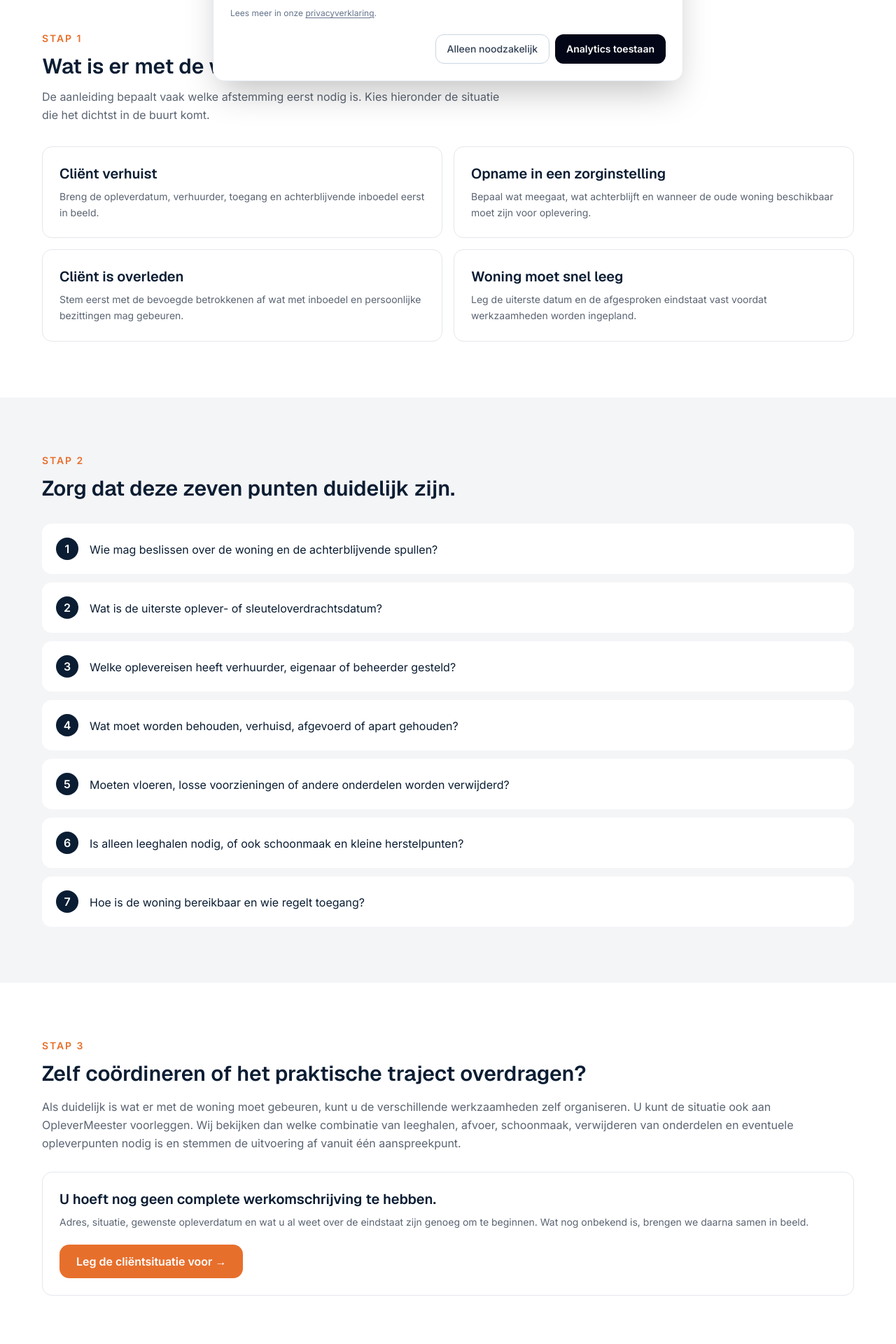
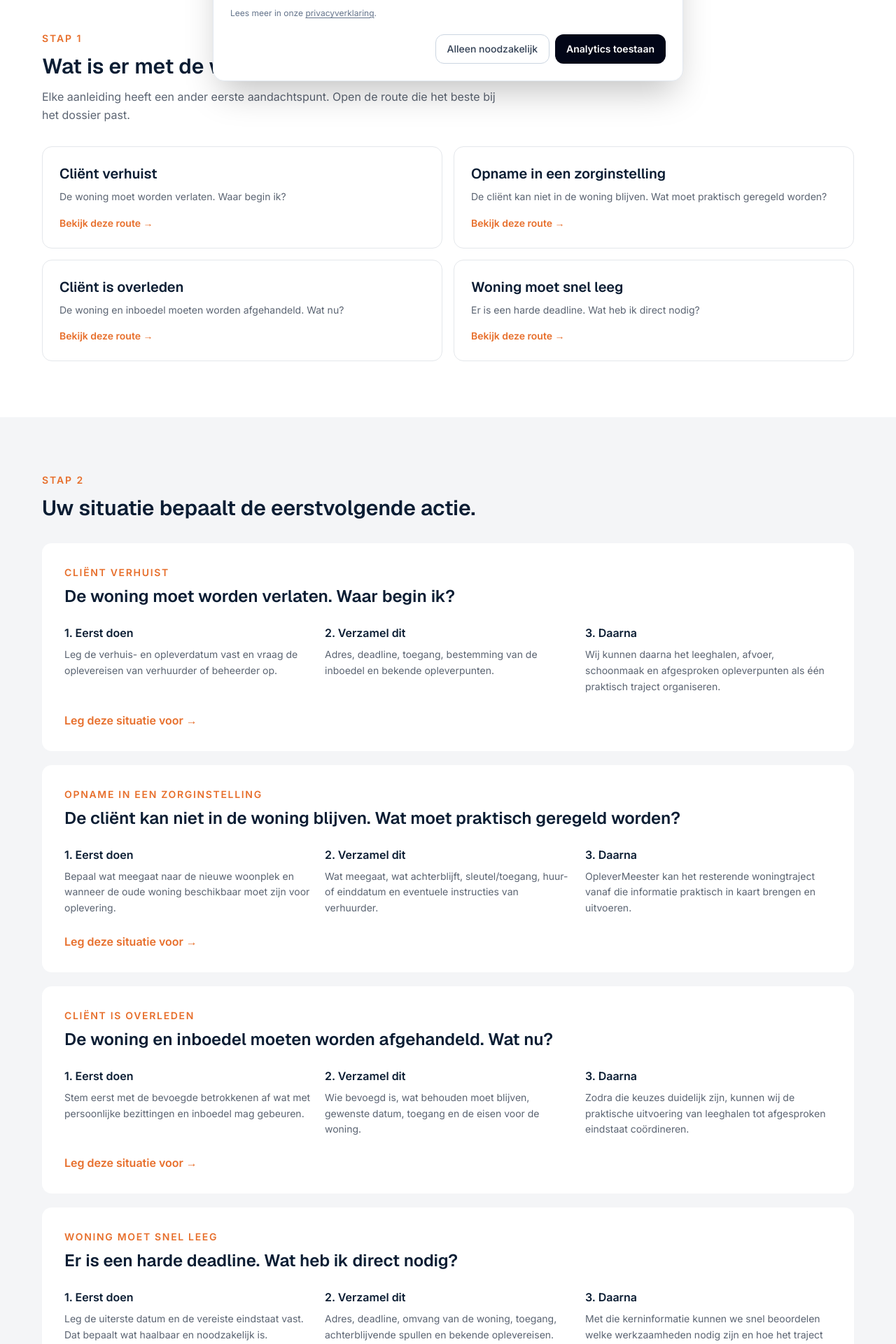
Before and after one commit to sandvlietbv/OpleverMeester, a Next.js app: page /zakelijk/bewindvoerders-en-curatoren/woning-opleveren in a window 1280 px wide. Shown: the part 660-2580 px from the top of the page at 70% size. Built offline with nearby package versions, Linux system fonts and the light colour scheme.

Commit message:
Strengthen bewindvoerder problem routes

```diff
--- a/app/zakelijk/bewindvoerders-en-curatoren/woning-opleveren/page.tsx
+++ b/app/zakelijk/bewindvoerders-en-curatoren/woning-opleveren/page.tsx
@@ -9,10 +9,10 @@ export const metadata: Metadata = {
 };
 
 const situations = [
-  ["Cliënt verhuist", "Breng de opleverdatum, verhuurder, toegang en achterblijvende inboedel eerst in beeld."],
-  ["Opname in een zorginstelling", "Bepaal wat meegaat, wat achterblijft en wanneer de oude woning beschikbaar moet zijn voor oplevering."],
-  ["Cliënt is overleden", "Stem eerst met de bevoegde betrokkenen af wat met inboedel en persoonlijke bezittingen mag gebeuren."],
-  ["Woning moet snel leeg", "Leg de uiterste datum en de afgesproken eindstaat vast voordat werkzaamheden worden ingepland."],
+  { id: "verhuizing", title: "Cliënt verhuist", question: "De woning moet worden verlaten. Waar begin ik?", first: "Leg de verhuis- en opleverdatum vast en vraag de oplevereisen van verhuurder of beheerder op.", collect: "Adres, deadline, toegang, bestemming van de inboedel en bekende opleverpunten.", action: "Wij kunnen daarna het leeghalen, afvoer, schoonmaak en afgesproken opleverpunten als één praktisch traject organiseren." },
+  { id: "zorgopname", title: "Opname in een zorginstelling", question: "De cliënt kan niet in de woning blijven. Wat moet praktisch geregeld worden?", first: "Bepaal wat meegaat naar de nieuwe woonplek en wanneer de oude woning beschikbaar moet zijn voor oplevering.", collect: "Wat meegaat, wat achterblijft, sleutel/toegang, huur- of einddatum en eventuele instructies van verhuurder.", action: "OpleverMeester kan het resterende woningtraject vanaf die informatie praktisch in kaart brengen en uitvoeren." },
+  { id: "overlijden", title: "Cliënt is overleden", question: "De woning en inboedel moeten worden afgehandeld. Wat nu?", first: "Stem eerst met de bevoegde betrokkenen af wat met persoonlijke bezittingen en inboedel mag gebeuren.", collect: "Wie bevoegd is, wat behouden moet blijven, gewenste datum, toegang en de eisen voor de woning.", action: "Zodra die keuzes duidelijk zijn, kunnen wij de praktische uitvoering van leeghalen tot afgesproken eindstaat coördineren." },
+  { id: "spoed", title: "Woning moet snel leeg", question: "Er is een harde deadline. Wat heb ik direct nodig?", first: "Leg de uiterste datum en de vereiste eindstaat vast. Dat bepaalt wat haalbaar en noodzakelijk is.", collect: "Adres, deadline, omvang van de woning, toegang, achterblijvende spullen en bekende oplevereisen.", action: "Met die kerninformatie kunnen we snel beoordelen welke werkzaamheden nodig zijn en hoe het traject kan worden ingepland." },
 ];
 
 const checklist = [
@@ -29,13 +29,15 @@ export default function Page() {
   return <>
     <header className="border-b border-surface-mid bg-white"><div className="container-om flex h-16 items-center justify-between md:h-20"><Link href="/" className="font-display text-lg font-semibold text-navy md:text-xl">Oplever<span className="text-orange">Meester</span></Link><a href="#route" className="rounded-om bg-orange px-5 py-2.5 text-sm font-semibold text-white">Bekijk wat nodig is</a></div></header>
     <main>
-      <section className="bg-navy py-16 text-white md:py-24"><div className="container-om max-w-5xl"><p className="text-sm font-semibold uppercase tracking-[0.14em] text-orange-light">Praktische route voor bewindvoerders</p><h1 className="mt-4 max-w-4xl font-display text-4xl font-semibold leading-tight md:text-6xl">Moet de woning van een cliënt worden opgeleverd?</h1><p className="mt-6 max-w-3xl text-lg leading-relaxed text-white/75">Dan hoeft u niet meteen te weten welke uitvoerder voor ieder onderdeel nodig is. Begin met de situatie, de deadline en de gewenste eindstaat. Hieronder ziet u welke informatie helpt om het traject overzichtelijk te maken.</p><a href="#route" className="mt-8 inline-block rounded-om bg-orange px-7 py-3.5 font-semibold text-white">Start met de situatie</a></div></section>
+      <section className="bg-navy py-16 text-white md:py-24"><div className="container-om max-w-5xl"><p className="text-sm font-semibold uppercase tracking-[0.14em] text-orange-light">Praktische route voor bewindvoerders</p><h1 className="mt-4 max-w-4xl font-display text-4xl font-semibold leading-tight md:text-6xl">Moet de woning van een cliënt worden opgeleverd?</h1><p className="mt-6 max-w-3xl text-lg leading-relaxed text-white/75">Begin niet bij de uitvoerder, maar bij de situatie. Kies wat er met de cliëntwoning aan de hand is. U ziet direct welke informatie eerst nodig is en wanneer OpleverMeester het praktische traject kan overnemen.</p><a href="#route" className="mt-8 inline-block rounded-om bg-orange px-7 py-3.5 font-semibold text-white">Kies de situatie</a></div></section>
 
-      <section id="route" className="bg-white py-16 md:py-20"><div className="container-om max-w-5xl"><p className="text-sm font-semibold uppercase tracking-[0.14em] text-orange">Stap 1</p><h2 className="mt-3 font-display text-3xl font-semibold text-navy">Wat is er met de woning aan de hand?</h2><p className="mt-3 max-w-2xl leading-relaxed text-muted">De aanleiding bepaalt vaak welke afstemming eerst nodig is. Kies hieronder de situatie die het dichtst in de buurt komt.</p><div className="mt-8 grid gap-4 md:grid-cols-2">{situations.map(([title, body]) => <div key={title} className="rounded-om border border-surface-mid p-6"><h3 className="font-display text-xl font-semibold text-navy">{title}</h3><p className="mt-2 text-sm leading-relaxed text-muted">{body}</p></div>)}</div></div></section>
+      <section id="route" className="bg-white py-16 md:py-20"><div className="container-om max-w-5xl"><p className="text-sm font-semibold uppercase tracking-[0.14em] text-orange">Stap 1</p><h2 className="mt-3 font-display text-3xl font-semibold text-navy">Wat is er met de woning aan de hand?</h2><p className="mt-3 max-w-2xl leading-relaxed text-muted">Elke aanleiding heeft een ander eerste aandachtspunt. Open de route die het beste bij het dossier past.</p><div className="mt-8 grid gap-4 md:grid-cols-2">{situations.map((s) => <a key={s.id} href={`#${s.id}`} className="group rounded-om border border-surface-mid p-6 transition hover:border-orange"><h3 className="font-display text-xl font-semibold text-navy">{s.title}</h3><p className="mt-2 text-sm leading-relaxed text-muted">{s.question}</p><span className="mt-4 inline-block text-sm font-semibold text-orange">Bekijk deze route →</span></a>)}</div></div></section>
 
-      <section className="bg-surface-light py-16 md:py-20"><div className="container-om max-w-5xl"><p className="text-sm font-semibold uppercase tracking-[0.14em] text-orange">Stap 2</p><h2 className="mt-3 font-display text-3xl font-semibold text-navy">Zorg dat deze zeven punten duidelijk zijn.</h2><div className="mt-8 grid gap-3">{checklist.map((item, index) => <div key={item} className="flex gap-4 rounded-om bg-white p-5"><span className="flex h-8 w-8 shrink-0 items-center justify-center rounded-full bg-navy font-semibold text-white">{index + 1}</span><p className="pt-1 leading-relaxed text-navy">{item}</p></div>)}</div></div></section>
+      <section className="bg-surface-light py-16 md:py-20"><div className="container-om max-w-5xl"><p className="text-sm font-semibold uppercase tracking-[0.14em] text-orange">Stap 2</p><h2 className="mt-3 font-display text-3xl font-semibold text-navy">Uw situatie bepaalt de eerstvolgende actie.</h2><div className="mt-8 space-y-5">{situations.map((s) => <article id={s.id} key={s.id} className="scroll-mt-24 rounded-om bg-white p-6 md:p-8"><p className="text-sm font-semibold uppercase tracking-[0.12em] text-orange">{s.title}</p><h3 className="mt-2 font-display text-2xl font-semibold text-navy">{s.question}</h3><div className="mt-6 grid gap-5 md:grid-cols-3"><div><p className="font-semibold text-navy">1. Eerst doen</p><p className="mt-2 text-sm leading-relaxed text-muted">{s.first}</p></div><div><p className="font-semibold text-navy">2. Verzamel dit</p><p className="mt-2 text-sm leading-relaxed text-muted">{s.collect}</p></div><div><p className="font-semibold text-navy">3. Daarna</p><p className="mt-2 text-sm leading-relaxed text-muted">{s.action}</p></div></div><a href="#intake" className="mt-6 inline-block font-semibold text-orange">Leg deze situatie voor →</a></article>)}</div></div></section>
 
-      <section className="bg-white py-16 md:py-20"><div className="container-om max-w-4xl"><p className="text-sm font-semibold uppercase tracking-[0.14em] text-orange">Stap 3</p><h2 className="mt-3 font-display text-3xl font-semibold text-navy">Zelf coördineren of het praktische traject overdragen?</h2><p className="mt-4 leading-relaxed text-muted">Als duidelijk is wat er met de woning moet gebeuren, kunt u de verschillende werkzaamheden zelf organiseren. U kunt de situatie ook aan OpleverMeester voorleggen. Wij bekijken dan welke combinatie van leeghalen, afvoer, schoonmaak, verwijderen van onderdelen en eventuele opleverpunten nodig is en stemmen de uitvoering af vanuit één aanspreekpunt.</p><div className="mt-7 rounded-om border border-surface-mid p-6"><h3 className="font-display text-xl font-semibold text-navy">U hoeft nog geen complete werkomschrijving te hebben.</h3><p className="mt-2 text-sm leading-relaxed text-muted">Adres, situatie, gewenste opleverdatum en wat u al weet over de eindstaat zijn genoeg om te beginnen. Wat nog onbekend is, brengen we daarna samen in beeld.</p><a href="#intake" className="mt-5 inline-block rounded-om bg-orange px-6 py-3 font-semibold text-white">Leg de cliëntsituatie voor →</a></div></div></section>
+      <section className="bg-white py-16 md:py-20"><div className="container-om max-w-5xl"><p className="text-sm font-semibold uppercase tracking-[0.14em] text-orange">Stap 3</p><h2 className="mt-3 font-display text-3xl font-semibold text-navy">Zeven punten die een dossier sneller uitvoerbaar maken.</h2><div className="mt-8 grid gap-3">{checklist.map((item, index) => <div key={item} className="flex gap-4 rounded-om border border-surface-mid p-5"><span className="flex h-8 w-8 shrink-0 items-center justify-center rounded-full bg-navy font-semibold text-white">{index + 1}</span><p className="pt-1 leading-relaxed text-navy">{item}</p></div>)}</div></div></section>
+
+      <section className="bg-surface-light py-16 md:py-20"><div className="container-om max-w-4xl"><h2 className="font-display text-3xl font-semibold text-navy">Van cliëntsituatie naar één praktisch oplevertraject.</h2><p className="mt-4 leading-relaxed text-muted">U hoeft geen complete werkomschrijving te maken. Adres, situatie, gewenste opleverdatum en wat u al weet over de eindstaat zijn genoeg om te beginnen. Wij brengen vervolgens in beeld welke combinatie van leeghalen, afvoer, schoonmaak, verwijderen van onderdelen en afgesproken opleverpunten nodig is.</p><a href="#intake" className="mt-7 inline-block rounded-om bg-orange px-6 py-3 font-semibold text-white">Leg de cliëntsituatie voor →</a></div></section>
 
       <section className="bg-navy py-12 text-white"><div className="container-om max-w-4xl"><h2 className="font-display text-2xl font-semibold">Eerst duidelijkheid, daarna uitvoering.</h2><p className="mt-3 max-w-2xl leading-relaxed text-white/75">OpleverMeester neemt geen juridische beslissingen namens de bewindvoerder of andere bevoegde betrokkenen. Wij richten ons op het praktisch organiseren en uitvoeren van de afgesproken oplevering.</p></div></section>
       <Contact />
```
